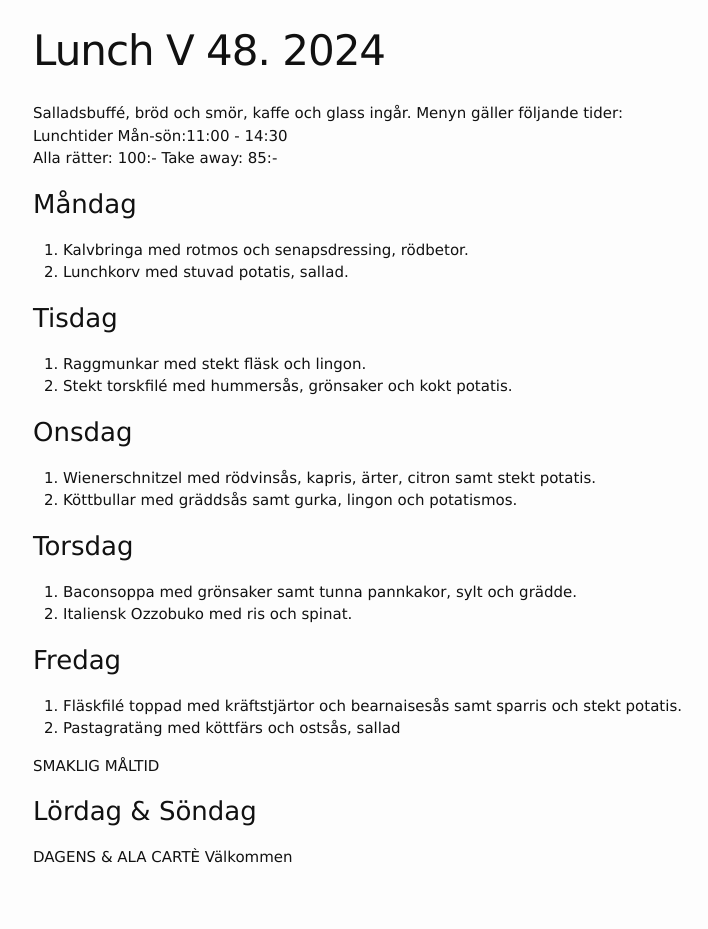
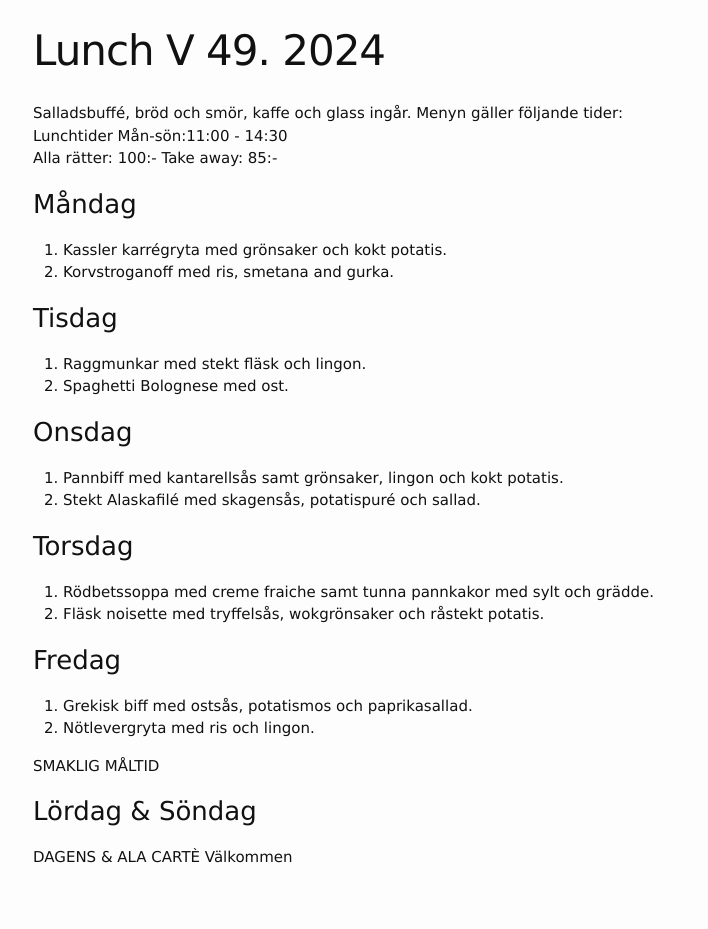
Before and after one commit to FarInn62/farinn62.github.io, a Jekyll site: the page built from lunch.md, in a window 1280 px wide. Shown: the whole page, without its empty margins (237-945 px from the left). Built offline with Jekyll 4.4.1, drawn with Linux system fonts in a browser that asks for light colours.

Commit message:
Update lunch.md

```diff
--- a/lunch.md
+++ b/lunch.md
@@ -1,6 +1,6 @@
 ---
 layout: foodmenu
-title: Lunch V 48. 2024
+title: Lunch V 49. 2024
 permalink: /lunch/
 published: true
 ---
@@ -11,28 +11,28 @@ Alla rätter: 100:- Take away: 85:-
 
 ### Måndag
 
-1. Kalvbringa med rotmos och senapsdressing, rödbetor.
-2. Lunchkorv med stuvad potatis, sallad.
+1. Kassler karrégryta med grönsaker och kokt potatis.
+2. Korvstroganoff med ris, smetana and gurka.
 
 ### Tisdag
 
 1. Raggmunkar med stekt fläsk och lingon.
-2. Stekt torskfilé med hummersås, grönsaker och kokt potatis.
+2. Spaghetti Bolognese med ost.
 
 ### Onsdag
 
-1. Wienerschnitzel med rödvinsås, kapris, ärter, citron samt stekt potatis.
-2. Köttbullar med gräddsås samt gurka, lingon och potatismos.
+1. Pannbiff med kantarellsås samt grönsaker, lingon och kokt potatis.
+2. Stekt Alaskafilé med skagensås, potatispuré och sallad.
 
 ### Torsdag
 
-1. Baconsoppa med grönsaker samt tunna pannkakor, sylt och grädde.
-2. Italiensk Ozzobuko med ris och spinat.
+1. Rödbetssoppa med creme fraiche samt tunna pannkakor med sylt och grädde.
+2. Fläsk noisette med tryffelsås, wokgrönsaker och råstekt potatis.
 
 ### Fredag
 
-1. Fläskfilé toppad med kräftstjärtor och bearnaisesås samt sparris och stekt potatis.
-2. Pastagratäng med köttfärs och ostsås, sallad
+1. Grekisk biff med ostsås, potatismos och paprikasallad.
+2. Nötlevergryta med ris och lingon.
 
 SMAKLIG MÅLTID
 ### Lördag & Söndag
```
